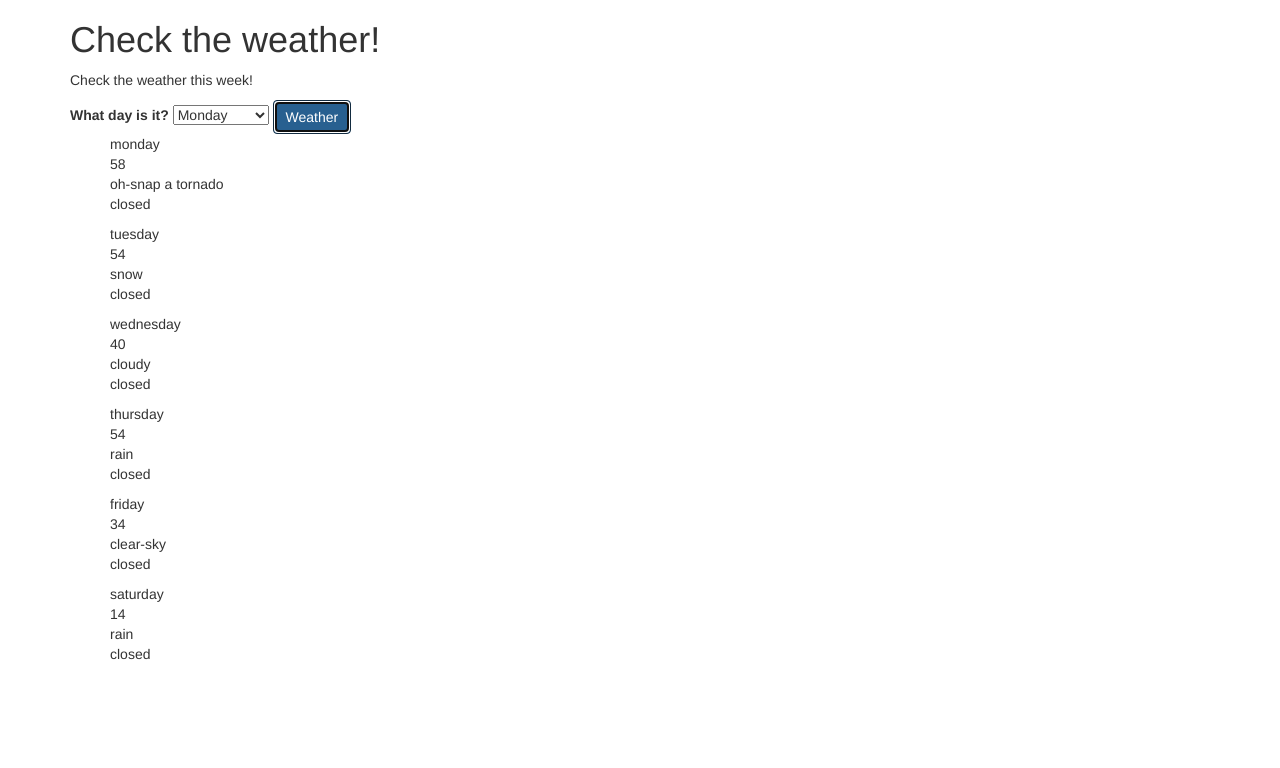
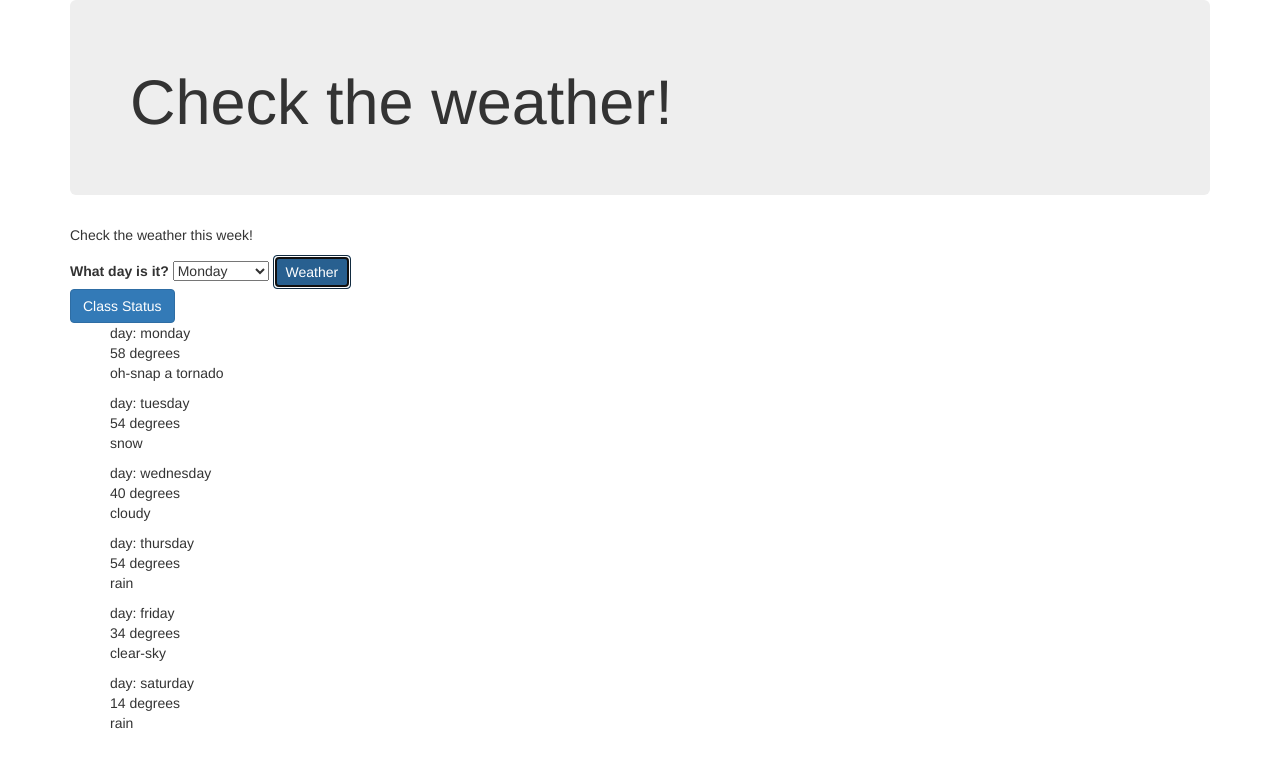
Before and after one commit to tristansetha/weather-day, a plain HTML site: page index.html in a window 1280 px wide. Both pictures are taken after a click on the button "Weather". Drawn offline with Linux system fonts and the light colour scheme.

Commit message:
functioning, will output next five days and random percipritation, temperature and class status toggle

```diff
--- a/css/styles.css
+++ b/css/styles.css
@@ -1,3 +1,3 @@
-li#day5-classStatus {
-    display: hidden;
-}
+/* #check-class-status {
+    float: left;
+} */
--- a/index.html
+++ b/index.html
@@ -9,9 +9,10 @@
 </head>
 <body>
   <div class="container">
+    <div class="jumbotron"><h1>Check the weather!</h1></div>
     <div class="row">
-      <div class="col-md-12">
-        <h1>Check the weather!</h1>
+      <div class="col-md-6">
+
         <form id="form-weather">
           <p>Check the weather this week!</p>
           <label for="weather">What day is it?</label>
@@ -26,6 +27,8 @@
 
           <button type="submit" class="btn btn-primary">Weather</button>
         </form>
+        <div class="row"></div>
+          <button id="check-class-status" type="button" class="btn btn-primary">Class Status</button>
           <ol style="list-style-type:none;" id="day0">
             <li id="day0"></li>
             <li id="day0-temp"></li>
--- a/js/scripts.js
+++ b/js/scripts.js
@@ -1,21 +1,19 @@
-function Day(day, temp, precip) {
-    this.day = day,
+function Day(days, temp, precip) {
+    this.days = days,
     this.temp = temp,
-    this.precip = precip,
-    this.classStatus = undefined
+    this.precip = precip
 }
 
 Day.prototype.classStatus2 = function() {
-    if (this.precip == "blizzard" || "snow" || "oh-snap a tornado"){
-        return this.classStatus = "closed";
+    if (this.precip === "blizzard"){
+        return "closed";
+    } else if (this.precip === "snow"){
+        return "closed";
+    } else if (this.precip === "oh-snap a tornado") {
+        return "closed";
     } else {
-        return this.classStatus = "open";
+        return "open";
     }
-
-}
-
-Day.prototype.addWeek = function() {
-    this.week.push(Day);
 }
 
 $(document).ready(function() {
@@ -51,54 +49,60 @@ $(document).ready(function() {
         var newDay4 = new Day(dayArray[4], tempArray[Math.floor(Math.random() * tempArray.length)], precipArray[Math.floor(Math.random() * precipArray.length)]);
         var newDay5 = new Day(dayArray[5], tempArray[Math.floor(Math.random() * tempArray.length)], precipArray[Math.floor(Math.random() * precipArray.length)]);
 
-        // var status0 = newDay0.classStatus
-        // var status1 = newDay1.classStatus
-        // var status2 = newDay2.classStatus
-        // var status3 = newDay3.classStatus
-        // var status4 = newDay4.classStatus
-        // var status5 = newDay5.classStatus
+        $("li#day0").text("day:" + " " + newDay0.days);
+        $("li#day0-temp").text(newDay0.temp + " " + "degrees");
+        $("li#day0-precip").text(newDay0.precip);
+
+        $("button#check-class-status").click(function(){
+            $("li#day0-classStatus").text(newDay0.classStatus2());
+            $("li#day0-classStatus").toggle();
+        });
 
 
-        $("li#day0").text(newDay0.day);
-        $("li#day0-temp").text(newDay0.temp);
-        $("li#day0-precip").text(newDay0.precip);
-        $("li#day0-classStatus").text(newDay0.classStatus2);
+        $("li#day1").text("day:" + " " + newDay1.days);
+        $("li#day1-temp").text(newDay1.temp + " " + "degrees");
+        $("li#day1-precip").text(newDay1.precip);
 
-        $("li#day1").text(newDay1.day);
-        $("li#day1-temp").text(newDay1.temp);
-        $("li#day1-precip").text(newDay1.precip);
-        $("li#day1-classStatus").text(newDay1.classStatus2);
+        $("button#check-class-status").click(function(){
+            $("li#day1-classStatus").text(newDay1.classStatus2());
+            $("li#day1-classStatus").toggle();
+        });
 
-        $("li#day2").text(newDay2.day);
-        $("li#day2-temp").text(newDay2.temp);
+        $("li#day2").text("day:" + " " + newDay2.days);
+        $("li#day2-temp").text(newDay2.temp + " " + "degrees");
         $("li#day2-precip").text(newDay2.precip);
-        $("li#day2-classStatus").text(newDay2.classStatus2);
 
-        $("li#day3").text(newDay3.day);
-        $("li#day3-temp").text(newDay3.temp);
+        $("button#check-class-status").click(function(){
+            $("li#day2-classStatus").text(newDay2.classStatus2());
+            $("li#day2-classStatus").toggle();
+        });
+
+        $("li#day3").text("day:" + " " + newDay3.days);
+        $("li#day3-temp").text(newDay3.temp + " " + "degrees");
         $("li#day3-precip").text(newDay3.precip);
-        $("li#day3-classStatus").text(newDay3.classStatus2);
 
-        $("li#day4").text(newDay4.day);
-        $("li#day4-temp").text(newDay4.temp);
+        $("button#check-class-status").click(function(){
+            $("li#day3-classStatus").text(newDay3.classStatus2());
+            $("li#day3-classStatus").toggle();
+        });
+
+        $("li#day4").text("day:" + " " + newDay4.days);
+        $("li#day4-temp").text(newDay4.temp + " " + "degrees");
         $("li#day4-precip").text(newDay4.precip);
-        $("li#day4-classStatus").text(newDay4.classStatus2);
 
-        $("li#day5").text(newDay5.day);
-        $("li#day5-temp").text(newDay5.temp);
+        $("button#check-class-status").click(function(){
+            $("li#day4-classStatus").text(newDay4.classStatus2());
+            $("li#day4-classStatus").toggle();
+        });
+
+        $("li#day5").text("day:" + " " + newDay5.days);
+        $("li#day5-temp").text(newDay5.temp + " " + "degrees");
         $("li#day5-precip").text(newDay5.precip);
-        $("li#day5-classStatus").text(newDay5.classStatus2);
 
-
-
-        // var fiveDays = newDay;
-
-        // for (i = 0; i < fiveDays.length; i++) {
-        //     $("ol#show-days").append("<br/><li>" + fiveDays[i] + "</li>");
-        // }
+        $("button#check-class-status").click(function(){
+            $("li#day5-classStatus").text(newDay5.classStatus2());
+            $("li#day5-classStatus").toggle();
+        });
 
     });
 });
-
-// "<br/>" +         tempArray[Math.floor(Math.random() * tempArray.length)];
-//  + "<br/>" + precipArray[Math.floor(Math.random() * precipArray.length)]; +
```
Also changed, not shown: 1 other file. Lines whose indentation alone changed are shown as unchanged.
